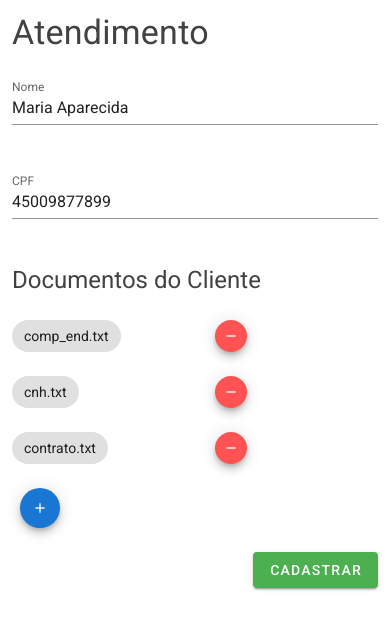
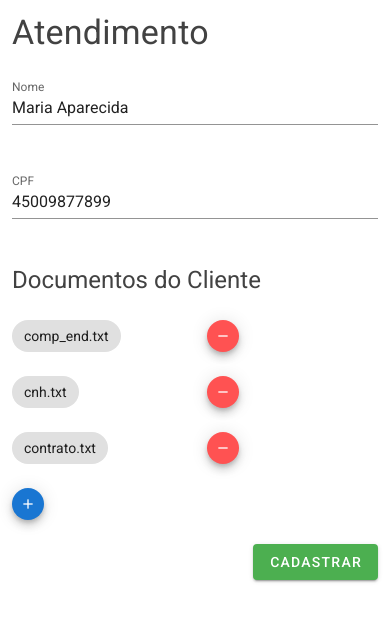
Before and after one commit to sleonardoaugusto/lavocat_frontend, a Vue app: page /form in a window 390 px wide. Shown: the top 630 px of the page. Built offline with nearby package versions, Linux system fonts and the light colour scheme.

Commit message:
Mobile grid fix

```diff
--- a/src/views/AttendanceForm/index.vue
+++ b/src/views/AttendanceForm/index.vue
@@ -43,12 +43,11 @@
             </v-col>
             <v-col>
               <v-btn
+                id="remove-document"
+                fab
+                x-small
+                color="error"
                 @click="delField(d.id)"
-                id="remove-document"
-                class="mx-2"
-                fab
-                color="error"
-                x-small
               >
                 <v-icon small>
                   mdi-minus
@@ -60,12 +59,11 @@
         <v-row>
           <v-col>
             <v-btn
+              id="add-document"
+              fab
+              x-small
+              color="primary"
               @click="addField"
-              id="add-document"
-              class="mx-2"
-              fab
-              color="primary"
-              small
             >
               <v-icon small>
                 mdi-plus
```
